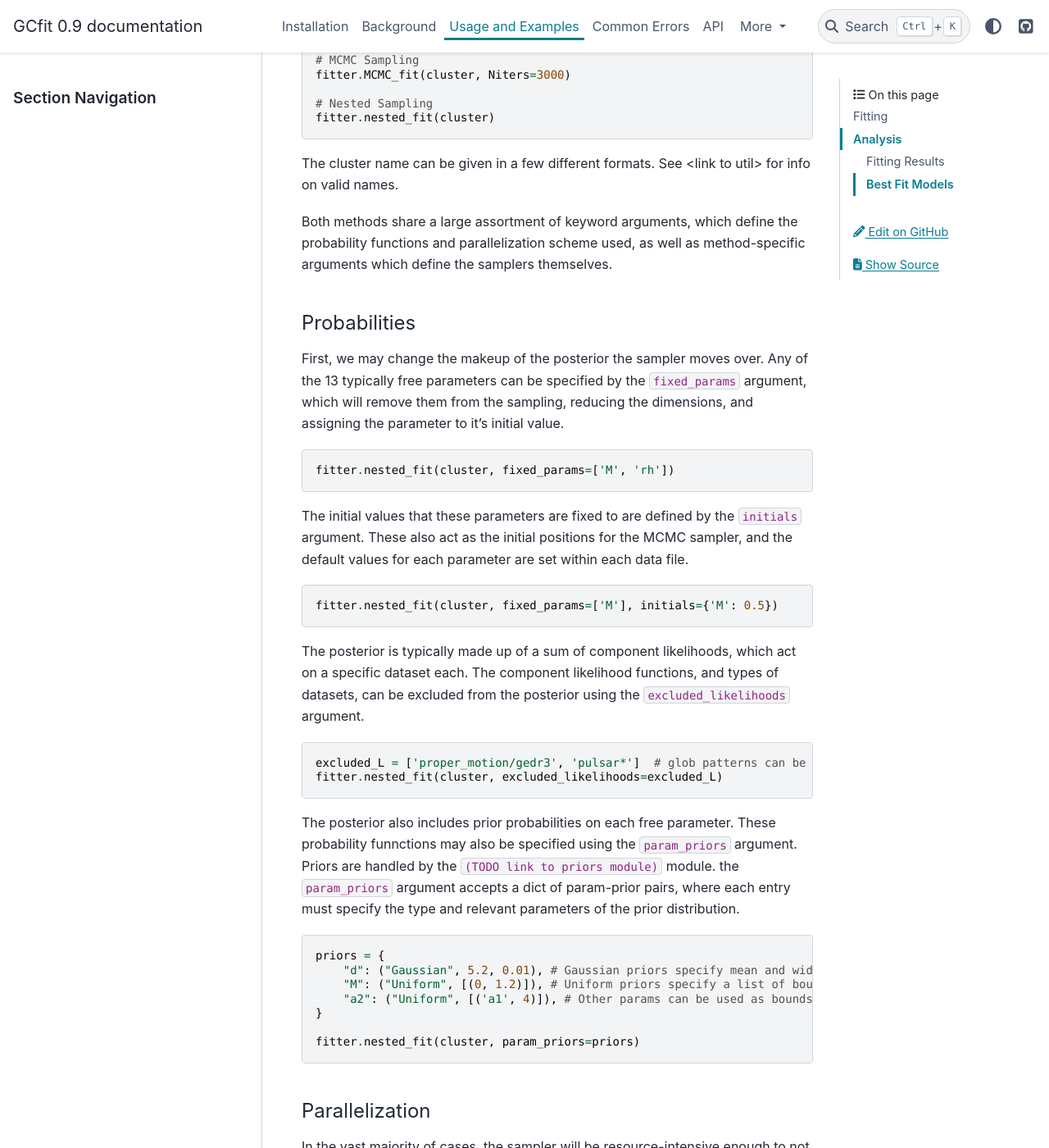
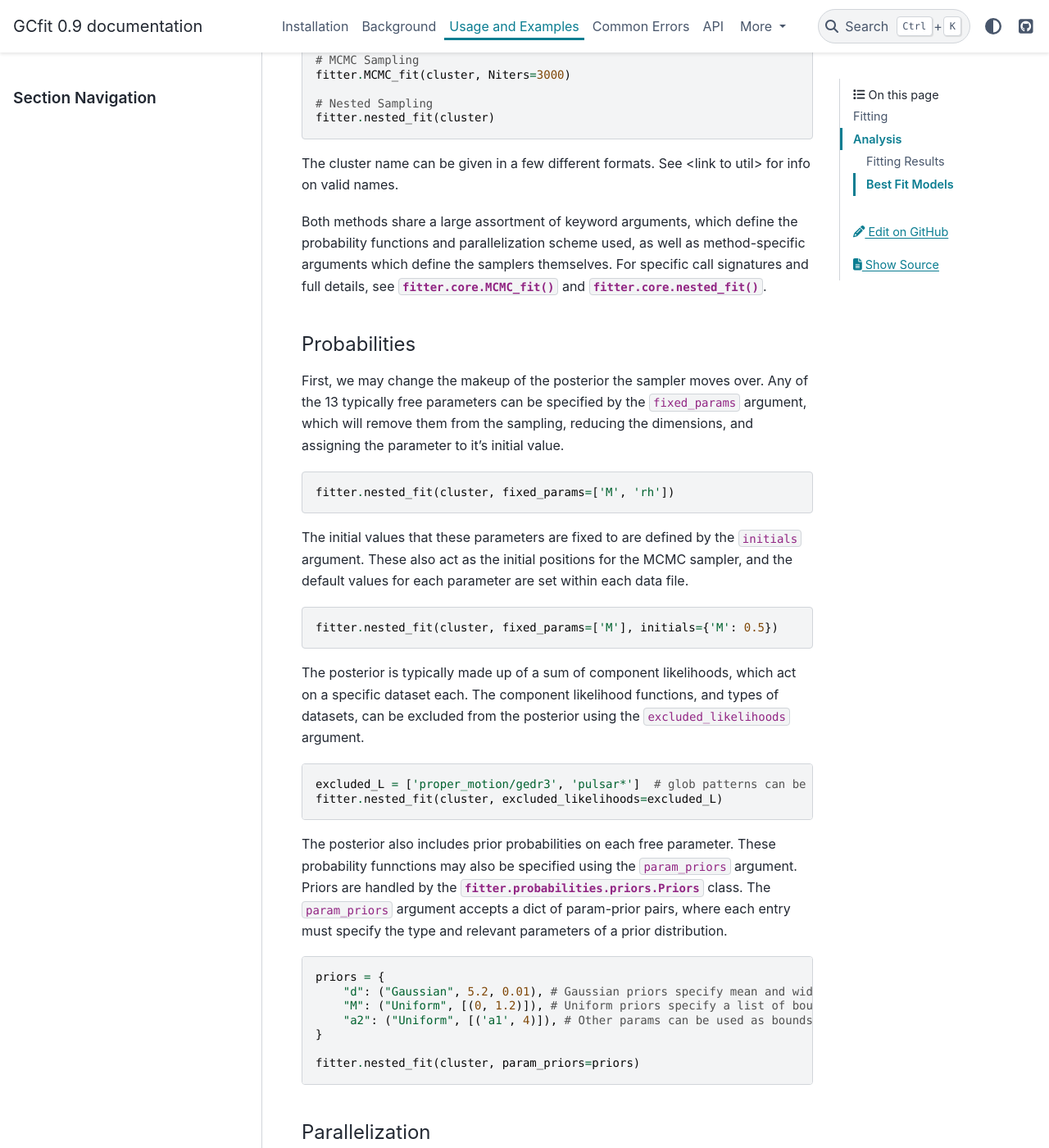
Before and after one commit to nmdickson/GCfit, a Sphinx documentation site: the page built from docs/source/usage.rst, in a window 1280 px wide and 1400 px high, scrolled down 704 px. Shown: the whole window at 82% size. Built offline with Sphinx 7.4.7 and the PyData theme 0.15.4, drawn with Linux system fonts in a browser that asks for light colours; some of the changed text lies outside the part shown.

Commit message:
clear some final todo's

```diff
--- a/docs/source/conf.py
+++ b/docs/source/conf.py
@@ -33,6 +33,7 @@ release = '0.9'
 extensions = [
     'sphinx.ext.autodoc',
     'sphinx.ext.autosummary',
+    'sphinx.ext.autosectionlabel',
     'sphinx_toggleprompt',
     'numpydoc'
 ]
--- a/docs/source/usage.rst
+++ b/docs/source/usage.rst
@@ -41,7 +41,9 @@ for info on valid names.
 
 Both methods share a large assortment of keyword arguments, which define the
 probability functions and parallelization scheme used, as well as
-method-specific arguments which define the samplers themselves.
+method-specific arguments which define the samplers themselves. For specific
+call signatures and full details, see :func:`fitter.core.MCMC\_fit`
+and :func:`fitter.core.nested_fit`.
 
 Probabilities
 """""""""""""
@@ -77,9 +79,10 @@ types of datasets, can be excluded from the posterior using the
 
 The posterior also includes prior probabilities on each free parameter. These
 probability funnctions may also be specified using the ``param_priors``
-argument. Priors are handled by the ``(TODO link to priors module)`` module.
-the ``param_priors`` argument accepts a dict of param-prior pairs, where each
-entry must specify the type and relevant parameters of the prior distribution.
+argument. Priors are handled by the :class:`fitter.probabilities.priors.Priors`
+class. The ``param_priors`` argument accepts a dict of param-prior pairs,
+where each entry must specify the type and relevant parameters of a prior
+distribution.
 
 .. code-block:: python
 
@@ -271,8 +274,8 @@ The visualizations/analysis is split into two categories, for analyzing the
 fitting runs and for visualizing the best-fitting models.
 
 All fitting functions return their corresponding figure, and multiple plots
-can be "stacked" onto one another. See (TODO link viz api) for more information,
-and a list of all possible plots.
+can be "stacked" onto one another. See the source API for each to find more
+information, and a list of all possible plots.
 
 .. code-block:: python
 
@@ -289,7 +292,8 @@ Fitting Results
 ^^^^^^^^^^^^^^^
 
 The run visualizers are split into specific classes once again for the MCMC
-and nested sampler results.
+(:class:`fitter.visualize.MCMCVisualizer`) and nested sampler
+(:class:`fitter.visualize.NestedVisualizer`) results.
 
 .. code-block:: python
 
@@ -317,6 +321,9 @@ corresponding confidence intervals, which in turn describe the best-fitting
 model. From there, plots of all observables, as well as a number of other
 cluster parameters and profiles, can be created.
 
+The median best-fit model can be visualized with the
+:class:`fitter.visualize.ModelVisualizer` class.
+
 .. code-block:: python
 
     mviz = nestviz.get_model(method='mean')
@@ -334,8 +341,9 @@ cluster parameters and profiles, can be created.
 
 
 All the same plots can instead be shown with confidence intervals on the
-model outputs. The computation of these intervals may be intensive, and can
-thus be parallelized (locally) using the ``Nprocesses`` keyword.
+model outputs (:class:`fitter.visualize.CIModelVisualizer`). The computation
+of these intervals may be intensive, and can thus be parallelized (locally)
+using the ``Nprocesses`` keyword.
 
 .. code-block:: python
 
```
Also changed, not shown: docs/source/fitting.rst (+3 -11 lines).
